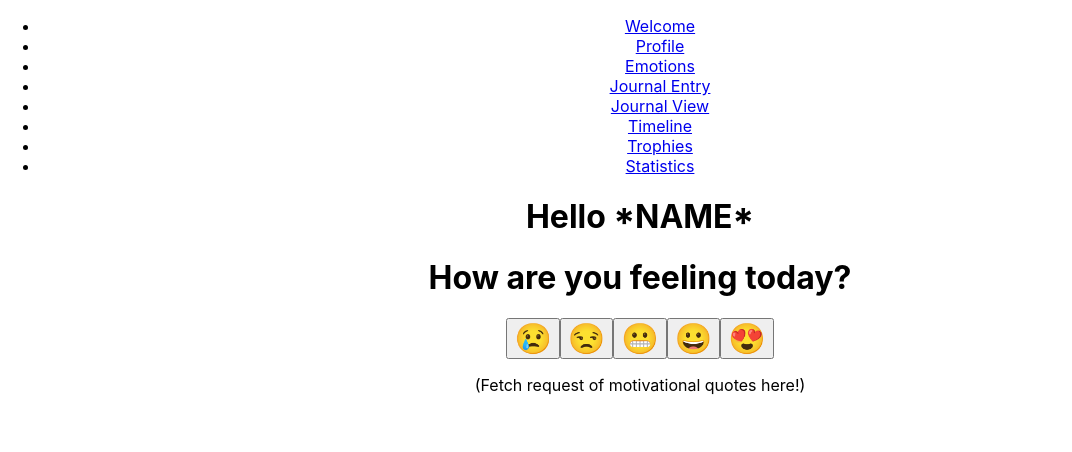
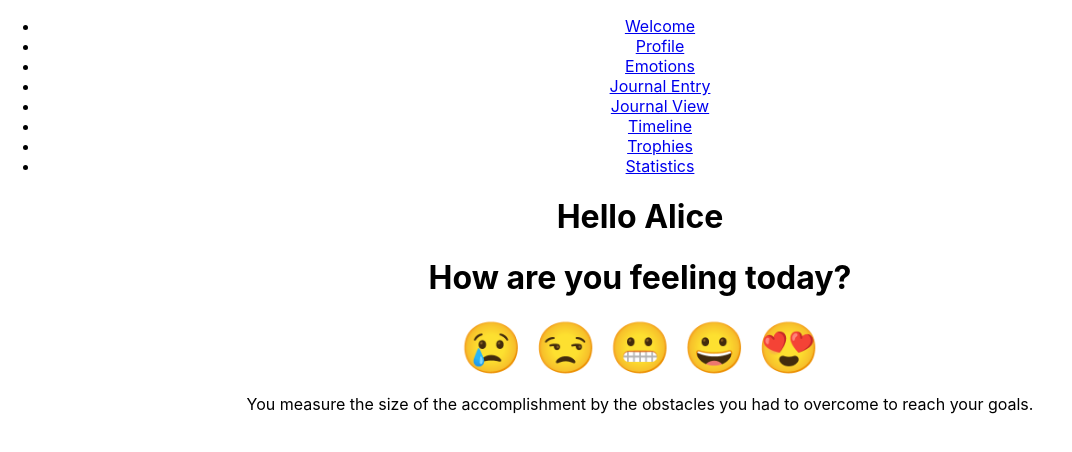
Before and after one commit to Anna-MarieMoss/front-end-final-project-agileavengers, a React (Create React App) app: page /emotions in a window 1280 px wide. Shown: the top 452 px of the page, without its empty margins (0-1072 px from the left). Built offline with nearby package versions, Linux system fonts and the light colour scheme.

Commit message:
emotions page uptodate

```diff
--- a/src/Components/3.Emotions_Page/index.js
+++ b/src/Components/3.Emotions_Page/index.js
@@ -1,25 +1,21 @@
 import React, {useEffect, useState} from 'react';
 import EmotionsButton from "../Buttons/EmotionsButtons";
+import quoteData from "./quotesData.js";
 
 function Emotions() {
   // need user_id from ContextProvider
 
-  //temp useState for user_id
-  const [userId, setUserId] = useState(1);
   //need to figure out how to close the ability to click for the day/only enable one click per day
   const emotionsArray = [{emotion: "😢", number: 1},{emotion: "😒", number: 2},{emotion: "😬", number: 3},{emotion: "😀", number: 4},{emotion: "😍", number: 5} ]
-  // array of emtotions objects - useState // object {emotion: emojis, number: 1}
   const [chosenEmotion, setChosenEmotion] = useState(0);
-  // chosen emotion useState
 
   function handleEmotion(emotionNum){
     console.log("running");
     setChosenEmotion(emotionNum)
     console.log(`your chosen emotion is ${chosenEmotion}`);
-    //console.log(chosenEmotion);
   }
-  //fetch post request - need usernum from login
-  //useEffect
+
+  // We need to connect to the Database via a valid URL & Need to get the userID & name from the context provider
 
 //   useEffect(() => {
 //     if (!chosenEmotion) {
@@ -44,21 +40,17 @@ function Emotions() {
 //   postEmotion();
 // }, [chosenEmotion]);
 
-    //when chosenEmotion changes send fetch request
-// handleClick - post request to the database with emotion number - based on the emotion taht is clicked
-    // change our ChosenEmotion State
-// for each - array.map (() => <EmotionsButton text={emoji.index} key=emoji.number onclick={handleEmotion})
   return (
     <div>
-      <h1>Hello *NAME*</h1>
+      <h1>Hello Alice</h1>
       <h1>How are you feeling today?</h1>
-      <div className = "emotionBar">
+      <div >
       {emotionsArray.map(
         (emotion) =>
           <EmotionsButton text={emotion.emotion} handleClick={handleEmotion} emotionNumber={emotion.number} />
       )}
       </div>
-      <p>(Fetch request of motivational quotes here!)</p>
+      <p>{quoteData[(Math.floor(Math.random()*quoteData.length))].quote}</p>
 
     </div>
   );
--- /dev/null
+++ b/src/Components/Buttons/EmotionsButtons/EmotionButton.css
@@ -0,0 +1,4 @@
+.emotionBar {
+  border: 0px;
+  background-color: white;
+}
--- a/src/Components/Buttons/EmotionsButtons/index.js
+++ b/src/Components/Buttons/EmotionsButtons/index.js
@@ -1,8 +1,9 @@
 import React from 'react';
+import './EmotionButton.css';
 
 function EmotionsButton({text, emotionNumber, handleClick}){
     return(
-        <button key={emotionNumber} style={{fontSize: '30px'}}onClick={()=> {handleClick(emotionNumber)}}>{text}</button>
+        <button className="emotionBar" key={emotionNumber} style={{fontSize: '50px'}}onClick={()=> {handleClick(emotionNumber)}}>{text}</button>
     )
 }
 
```
Also changed, not shown: 1 other file (tests, documents, lock files or other folders).
